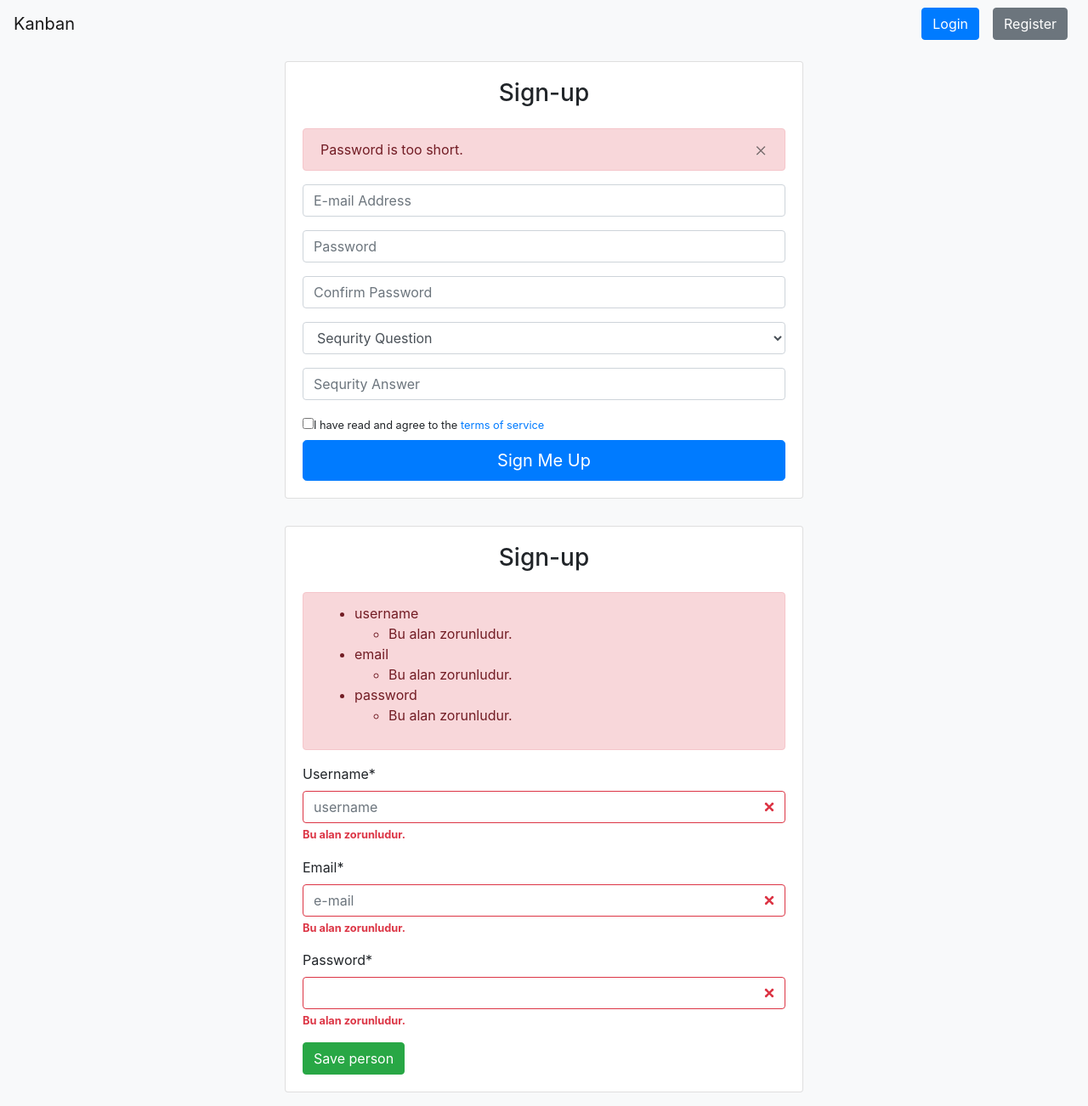
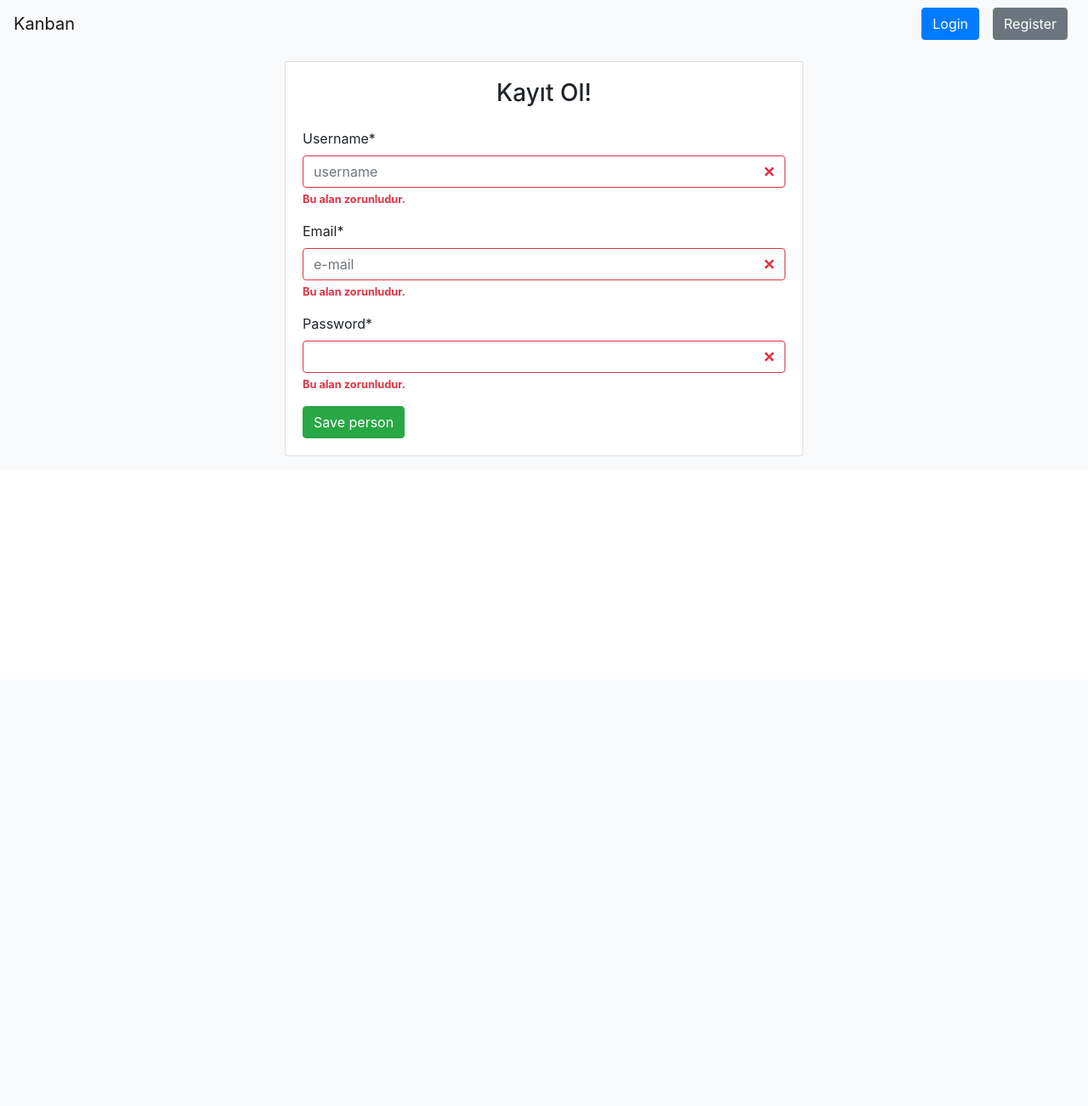
Before and after one commit to Ahmetdemirel1/Django-Kanban-App, a Django app: page /register/ in a window 1280 px wide. Shown: the whole page at 85% size. After the commit the page ends 537 px from the top, so only its background shows below. Run offline with Django 3.2, Linux system fonts and the light colour scheme; parts of the project's set-up code (start-up, migrations or seed data) failed here and were passed over; some libraries are stand-ins or nearby versions.

Commit message:
register updated

```diff
--- a/Kanban/home/views.py
+++ b/Kanban/home/views.py
@@ -34,7 +34,7 @@
             user.set_password(request.POST.get('password'))
             user.save()
 
-        return HttpResponseRedirect(reverse('home'))
+        return HttpResponseRedirect(reverse('login'))
 
 
 
--- a/Kanban/templates/registration.html
+++ b/Kanban/templates/registration.html
@@ -3,57 +3,12 @@
 
 
 {% block content %}
-<div class="container-fluid bg-light py-3">
-    <div class="row">
-        <div class="col-md-6 mx-auto">
-            <div class="card card-body">
-                <h3 class="text-center mb-4">Sign-up</h3>
-                <div class="alert alert-danger">
-                    <a class="close font-weight-light" data-dismiss="alert" href="#">×</a>Password is too short.
-                </div>
-                <fieldset>
-                    <div class="form-group has-error">
-                        <input class="form-control input-lg" placeholder="E-mail Address" name="email" type="text">
-                    </div>
-                    <div class="form-group has-success">
-                        <input class="form-control input-lg" placeholder="Password" name="password" value=""
-                               type="password">
-                    </div>
-                    <div class="form-group has-success">
-                        <input class="form-control input-lg" placeholder="Confirm Password" name="password" value=""
-                               type="password">
-                    </div>
-                    <div class="form-group">
-                        <select class="form-control input-lg">
-                            <option selecterd="">Sequrity Question</option>
-                        </select>
-                    </div>
-                    <div class="form-group">
-                        <input class="form-control input-lg" placeholder="Sequrity Answer" name="answer" value=""
-                               type="text">
-                    </div>
-                    <div class="checkbox">
-                        <label class="small">
-                            <input name="terms" type="checkbox">I have read and agree to the <a href="#">terms of
-                            service</a>
-                        </label>
-                    </div>
-                    <input class="btn btn-lg btn-primary btn-block" value="Sign Me Up" type="submit">
-                </fieldset>
-            </div>
-        </div>
-    </div>
-</div>
-
 
 <div class="container-fluid bg-light py-3">
     <div class="row">
         <div class="col-md-6 mx-auto">
             <div class="card card-body">
-                <h3 class="text-center mb-4">Sign-up</h3>
-                <div class="alert alert-danger">
-                    {{ form.errors }}
-                </div>
+                <h3 class="text-center mb-4">Kayıt Ol!</h3>
                 <fieldset>
                     <form method="post" novalidate>
                         {% csrf_token %}
```
Also changed, not shown: Kanban/db.sqlite3.
